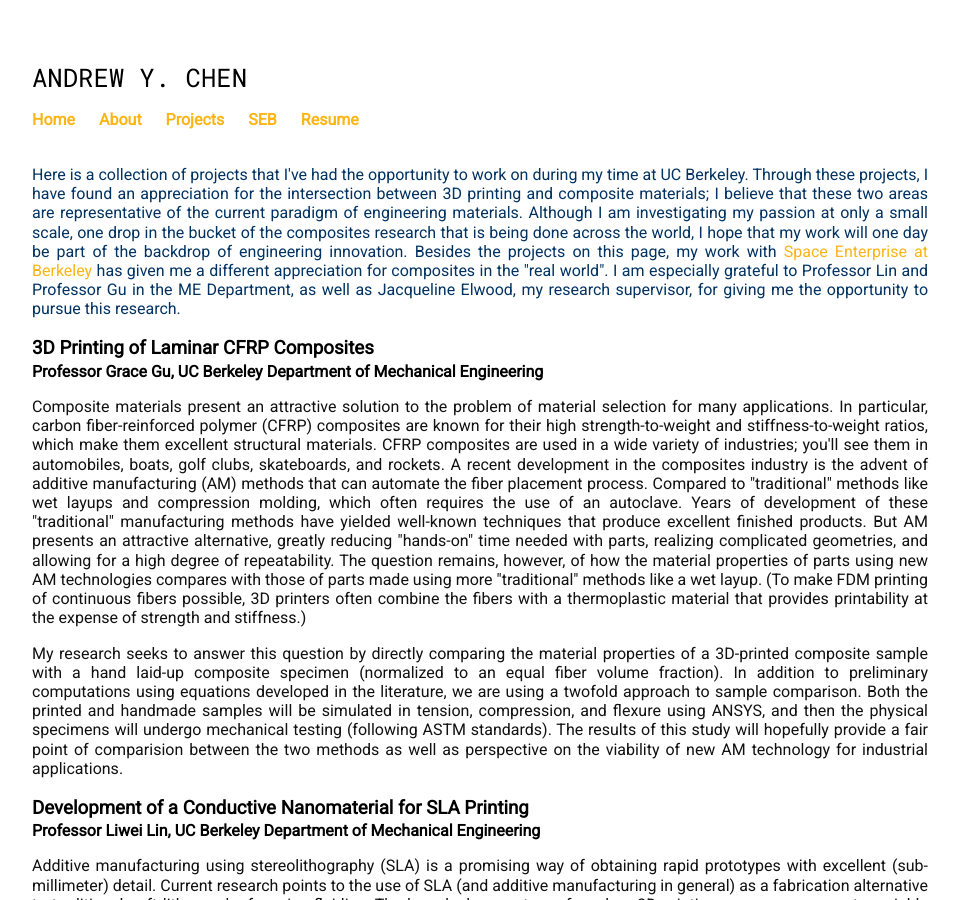
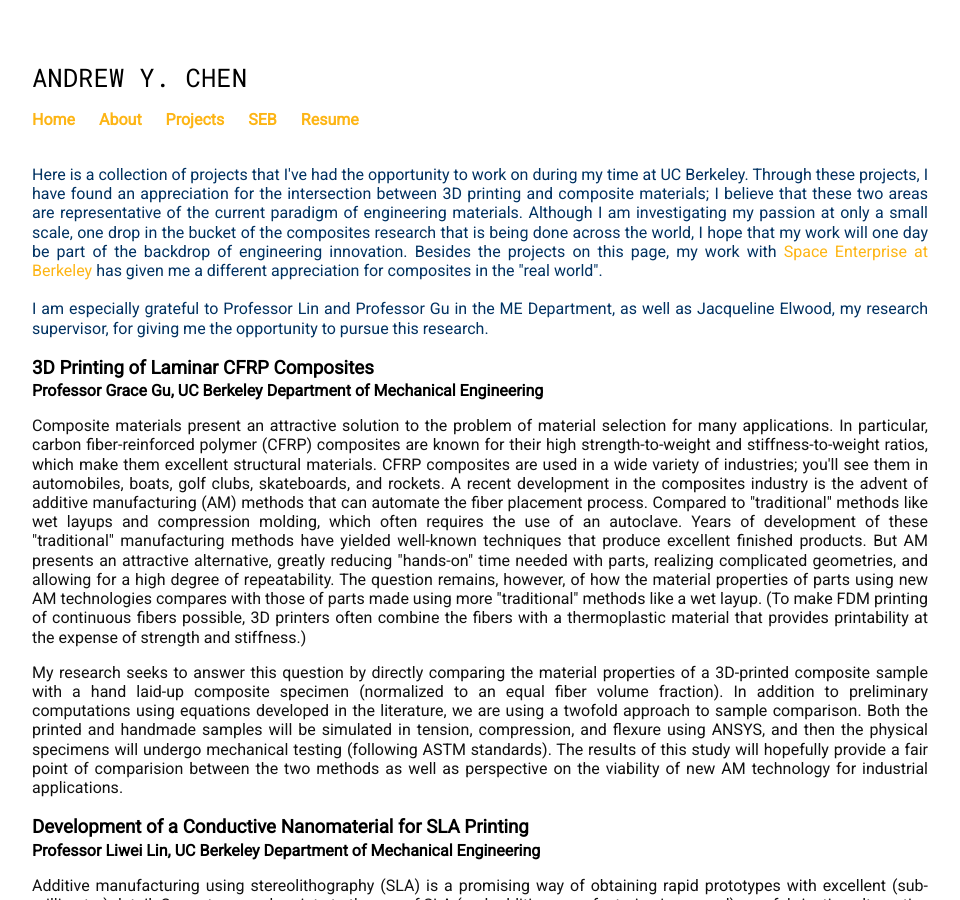
Before and after one commit to carbonheliumnitrogen/carbonheliumnitrogen.github.io, a Jekyll site: the page built from projects.html, in a window 1280 px wide and 900 px high. Shown: the whole window, without its empty margins (160-1120 px from the left). Built offline with Jekyll 4.4.1, drawn with Linux system fonts in a browser that asks for light colours.

Commit message:
Update projects.html

```diff
--- a/projects.html
+++ b/projects.html
@@ -35,7 +35,7 @@ text-align: center;
 </style>
 </head>
 <div class="blurb">
-	<p id="headerone"> Here is a collection of projects that I've had the opportunity to work on during my time at UC Berkeley. Through these projects, I have found an appreciation for the intersection between 3D printing and composite materials; I believe that these two areas are representative of the current paradigm of engineering materials. Although I am investigating my passion at only a small scale, one drop in the bucket of the composites research that is being done across the world, I hope that my work will one day be part of the backdrop of engineering innovation. Besides the projects on this page, my work with <a href="/seb.html"> Space Enterprise at Berkeley </a> has given me a different appreciation for composites in the "real world". I am especially grateful to Professor Lin and Professor Gu in the ME Department, as well as Jacqueline Elwood, my research supervisor, for giving me the opportunity to pursue this research.</p>
+	<p id="headerone"> Here is a collection of projects that I've had the opportunity to work on during my time at UC Berkeley. Through these projects, I have found an appreciation for the intersection between 3D printing and composite materials; I believe that these two areas are representative of the current paradigm of engineering materials. Although I am investigating my passion at only a small scale, one drop in the bucket of the composites research that is being done across the world, I hope that my work will one day be part of the backdrop of engineering innovation. Besides the projects on this page, my work with <a href="/seb.html"> Space Enterprise at Berkeley </a> has given me a different appreciation for composites in the "real world". <br> <br> I am especially grateful to Professor Lin and Professor Gu in the ME Department, as well as Jacqueline Elwood, my research supervisor, for giving me the opportunity to pursue this research.</p>
 
 	<h3>3D Printing of Laminar CFRP Composites</h3>
 	<h4>Professor Grace Gu, UC Berkeley Department of Mechanical Engineering</h4>
```
